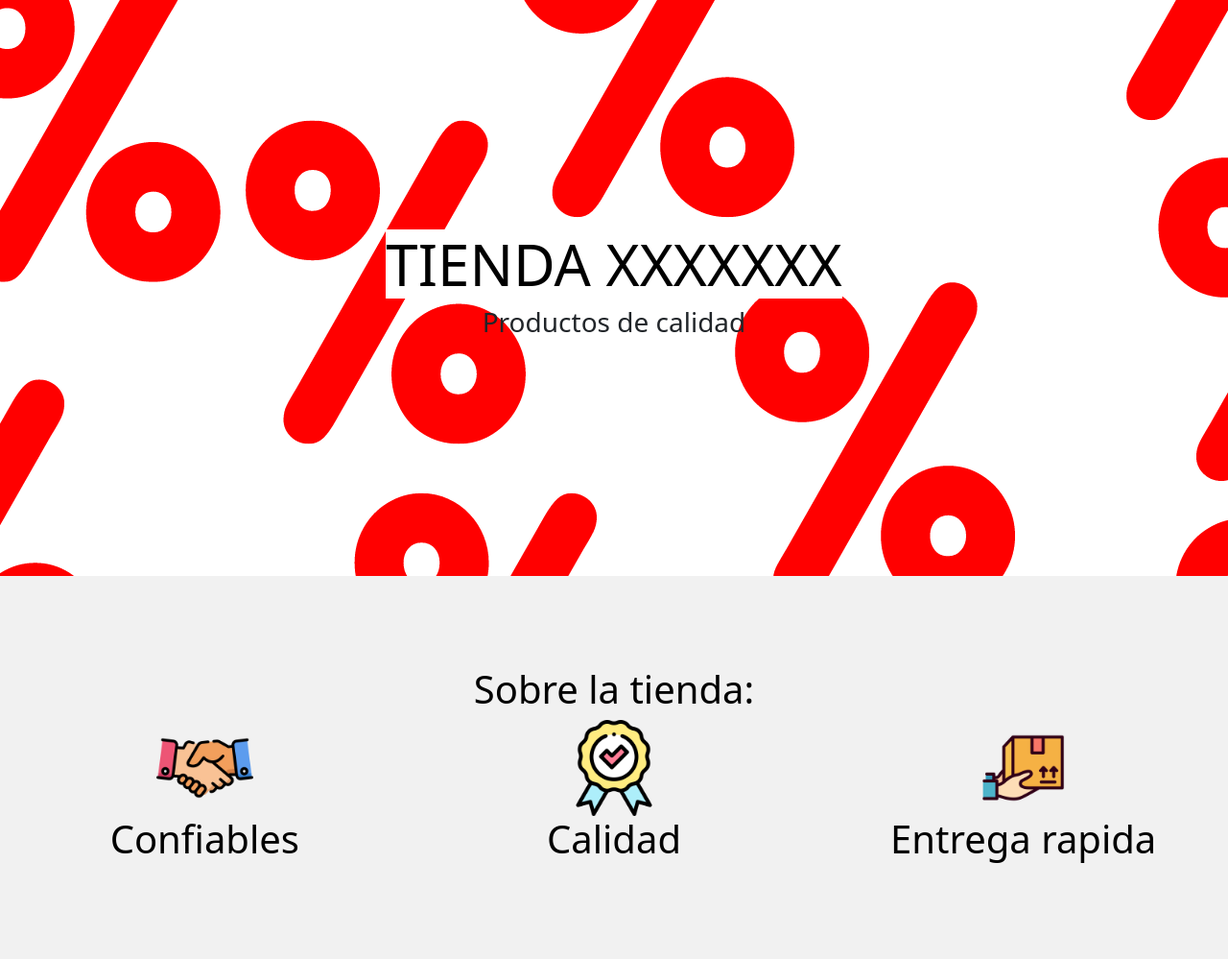
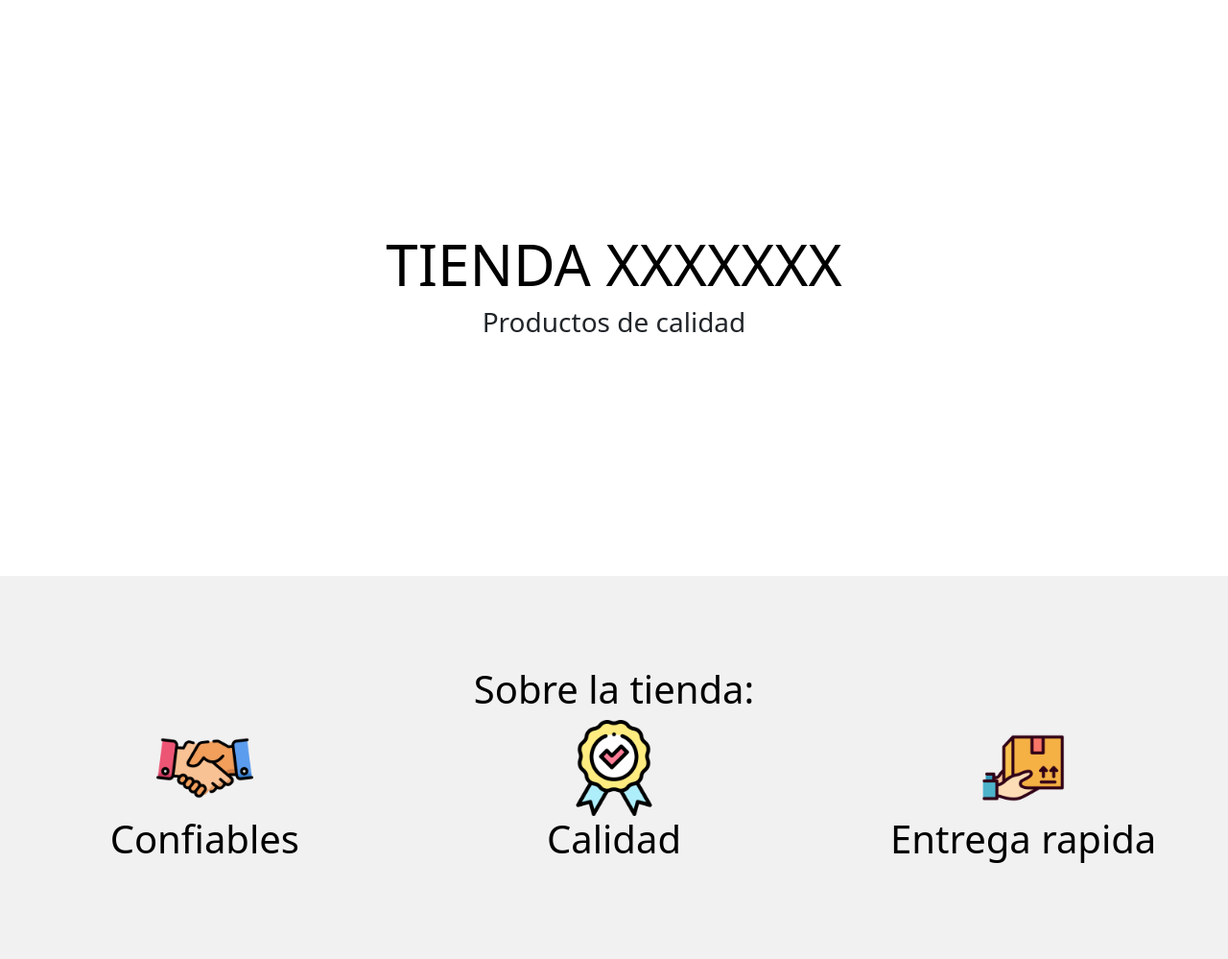
Before and after one commit to emiliooarrig/tienda-chinos-main, a PHP site: page / in a window 1280 px wide. Shown: the part 56-1055 px from the top of the page at 96% size. Run offline with PHP 8.4, Linux system fonts and the light colour scheme.

Commit message:
Modificamos el diseño del index

```diff
--- a/index.php
+++ b/index.php
@@ -13,7 +13,7 @@
 
     <nav class="navbar navbar-expand-lg navbar-light bg-light">
         <div class="container-fluid">
-            <a class="navbar-brand" href="index.php">Tienda</a>
+            <a class="navbar-brand" href="index.php"> Tienda </a>
             <button class="navbar-toggler" type="button" data-bs-toggle="collapse" data-bs-target="#navbarNav" aria-controls="navbarNav" aria-expanded="false" aria-label="Toggle navigation">
                 <span class="navbar-toggler-icon"></span>
             </button>
--- a/style.css
+++ b/style.css
@@ -6,7 +6,6 @@
 
 .portada{
     height: 600px;
-    background-image: url(img/portada.png);
     background-repeat: no-repeat;
     background-size: auto;
 }
```
